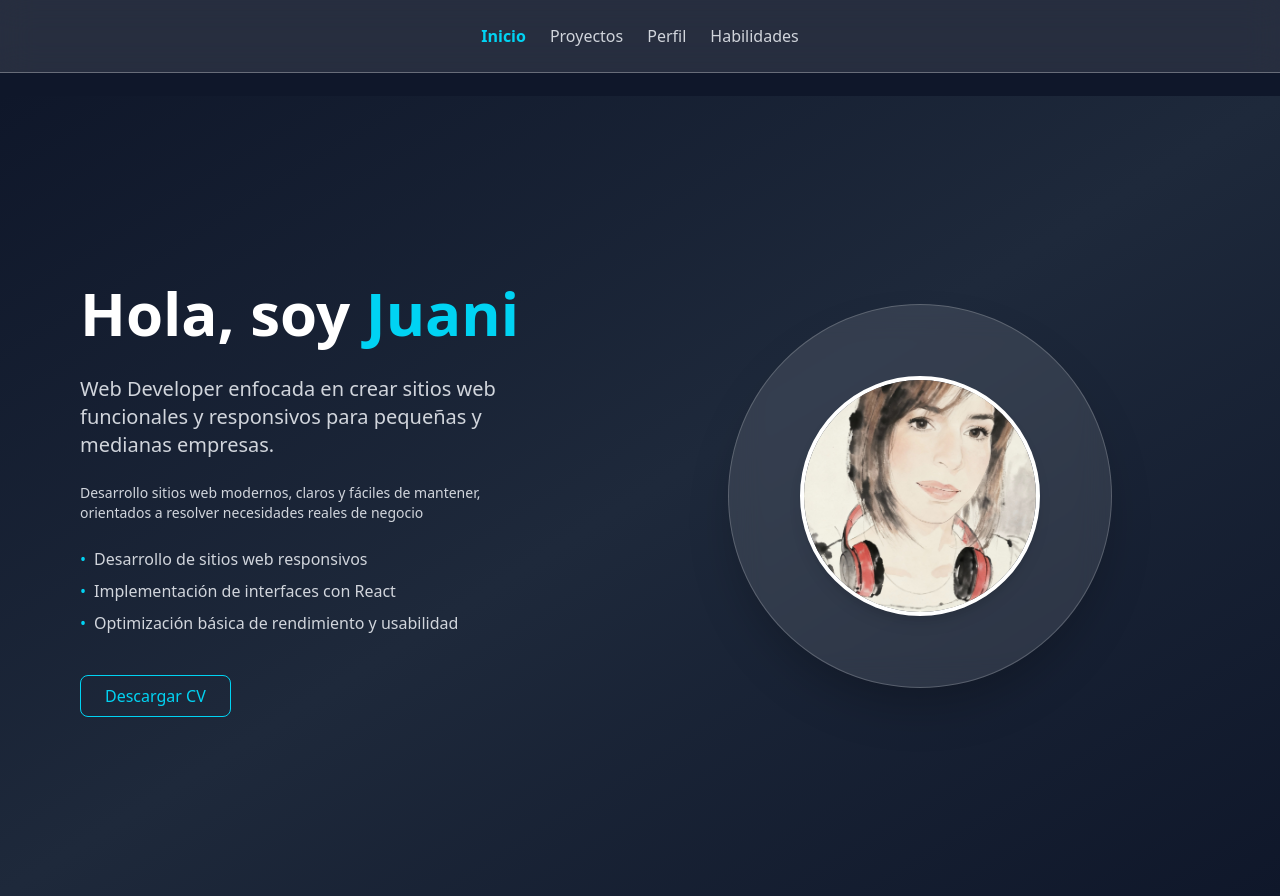
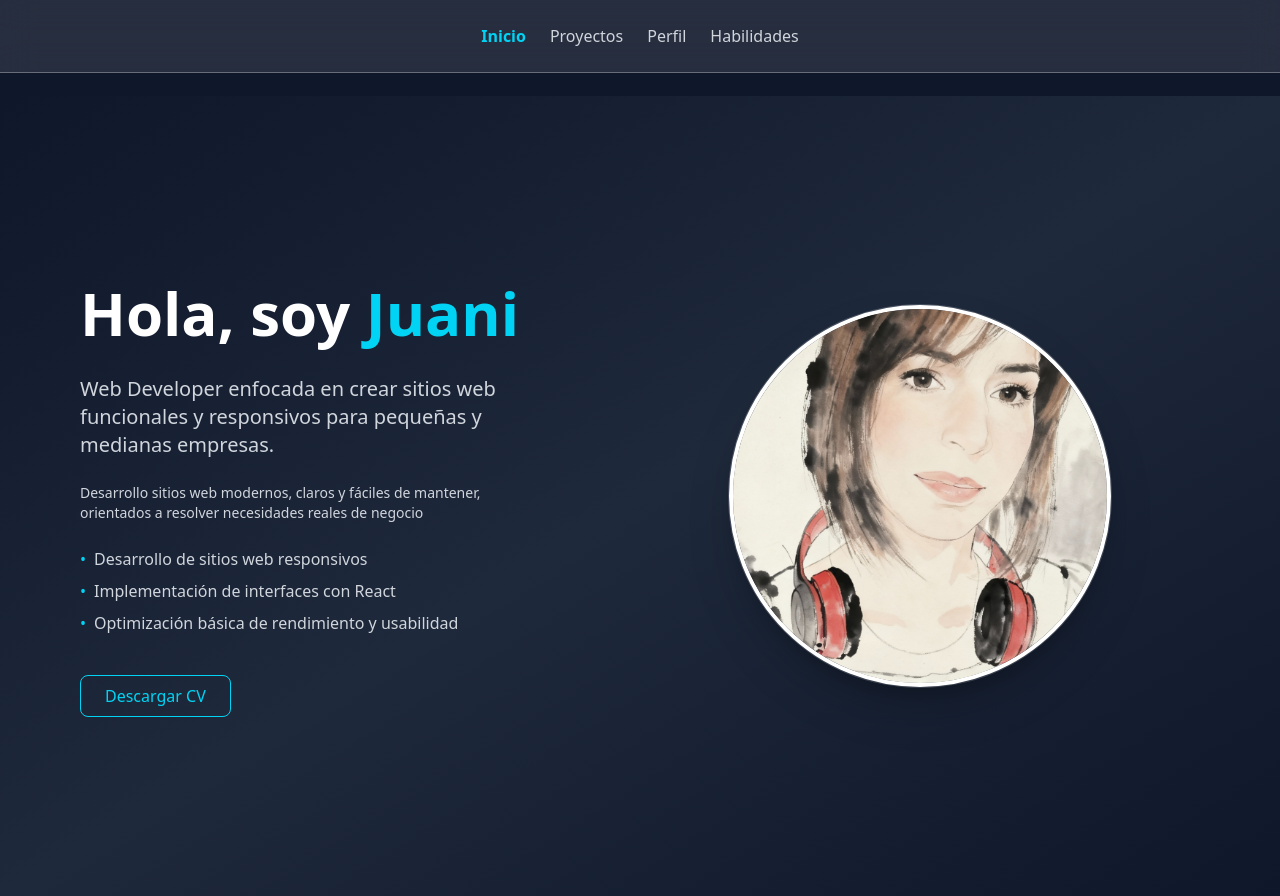
Before and after one commit to JPgitidaho/PORTAFOLIO, a React (Vite) app: page / in a window 1280 px wide. Built offline with nearby package versions, Linux system fonts and the light colour scheme.

Commit message:
actualization img

```diff
--- a/src/pages/Home.jsx
+++ b/src/pages/Home.jsx
@@ -40,11 +40,11 @@ export default function Home() {
 
       <div className="z-10 flex justify-center md:w-1/2 mb-12 md:mb-0">
         <Tilt tiltMaxAngleX={20} tiltMaxAngleY={20} glareEnable={true} glareMaxOpacity={0.2} scale={1.05}>
-          <div className="w-72 h-72 md:w-96 md:h-96 bg-white/10 border border-white/20 backdrop-blur-lg rounded-full shadow-2xl flex items-center justify-center">
+          <div className="w-72 h-72 md:w-96 md:h-96 bg-white/10 border border-white/10 backdrop-blur-lg rounded-full shadow-2xl flex items-center justify-center">
             <img
               src="/assets/imagen-portafolio.jpg"
               alt="JP anime"
-              className="w-48 md:w-60 rounded-full border-4 border-white shadow-lg hover:scale-105 transition-transform duration-300"
+              className="w-48 md:w-full rounded-full border-4 border-white shadow-lg hover:scale-105 transition-transform duration-300"
             />
           </div>
         </Tilt>
```
